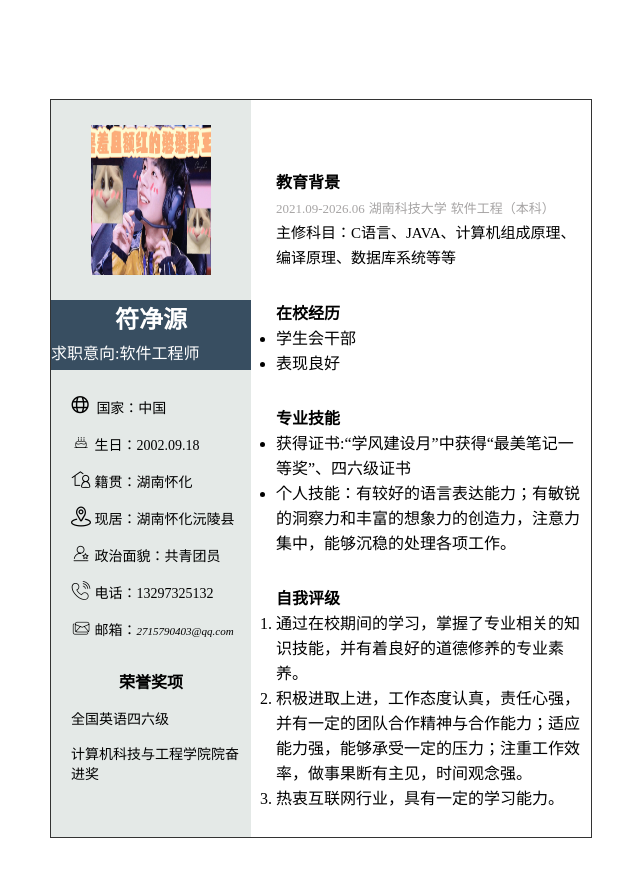
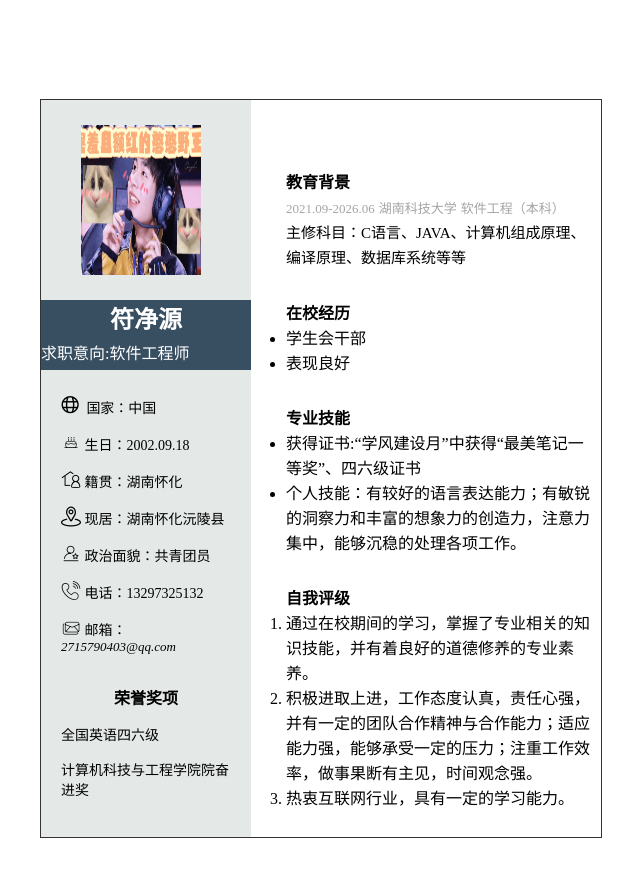
Before and after one commit to Nofearyy/jingyuan.github.io, a plain HTML site: page index.html in a window 1280 px wide. Shown: the whole page, without its empty margins (319-959 px from the left). Drawn offline with Linux system fonts and the light colour scheme.

Commit message:
Update index.html

```diff
--- a/index.html
+++ b/index.html
@@ -19,7 +19,7 @@
         .box {
             /* position: relative;
             z-index: 1; */
-            width: 540px;
+            width: 560px;
             height: 737px;
             margin: 100px auto;
             outline: 1px solid #333;
@@ -29,7 +29,7 @@
 
         .left {
             float: left;
-            width: 200px;
+            width: 210px;
             height: 737px;
             background-color: rgb(228, 233, 231);
         }
@@ -62,7 +62,7 @@
 
         .content1 {
             /* float: right; */
-            width: 200px;
+            width: 210px;
             height: 70px;
             background-color: rgb(56, 78, 97);
         }
@@ -106,7 +106,7 @@
         }
 
         .info li .text {
-            font-size: 11px;
+            font-size: 13px;
         }
 
         .info h4 {
```
